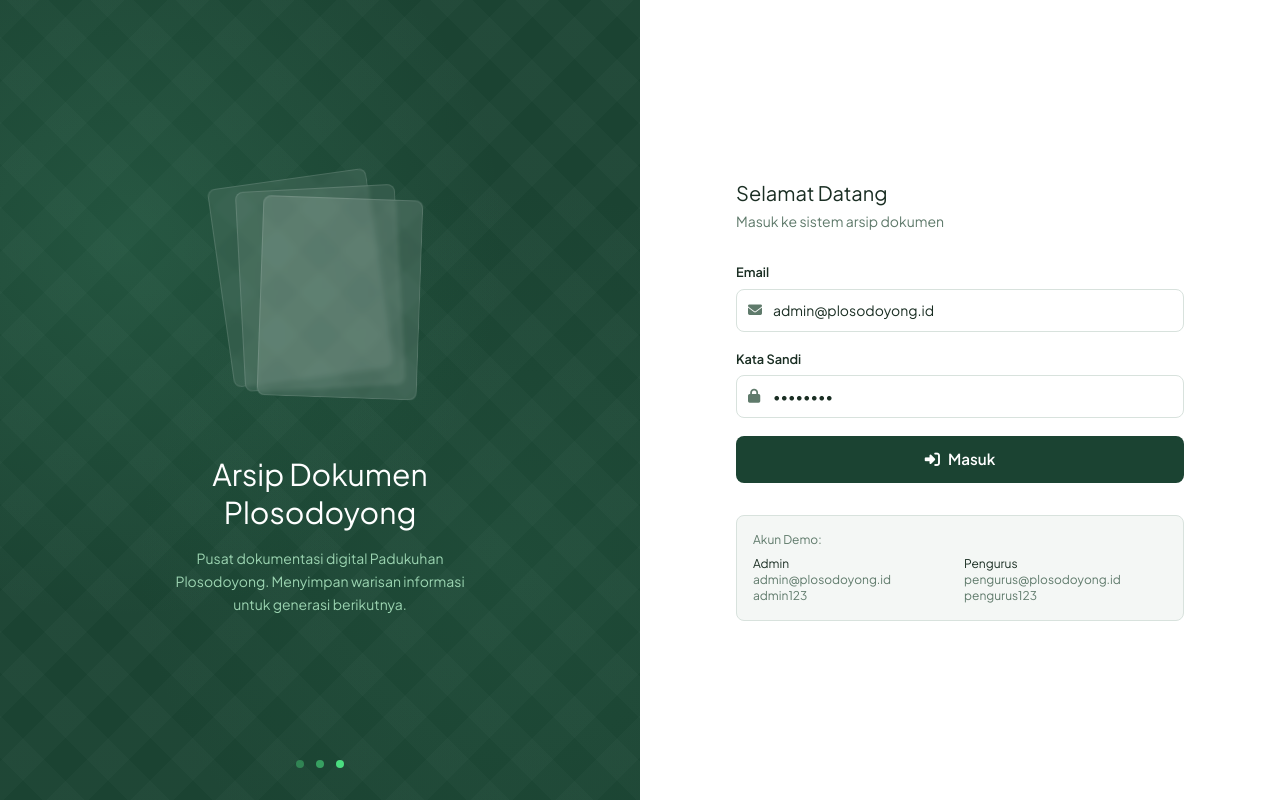
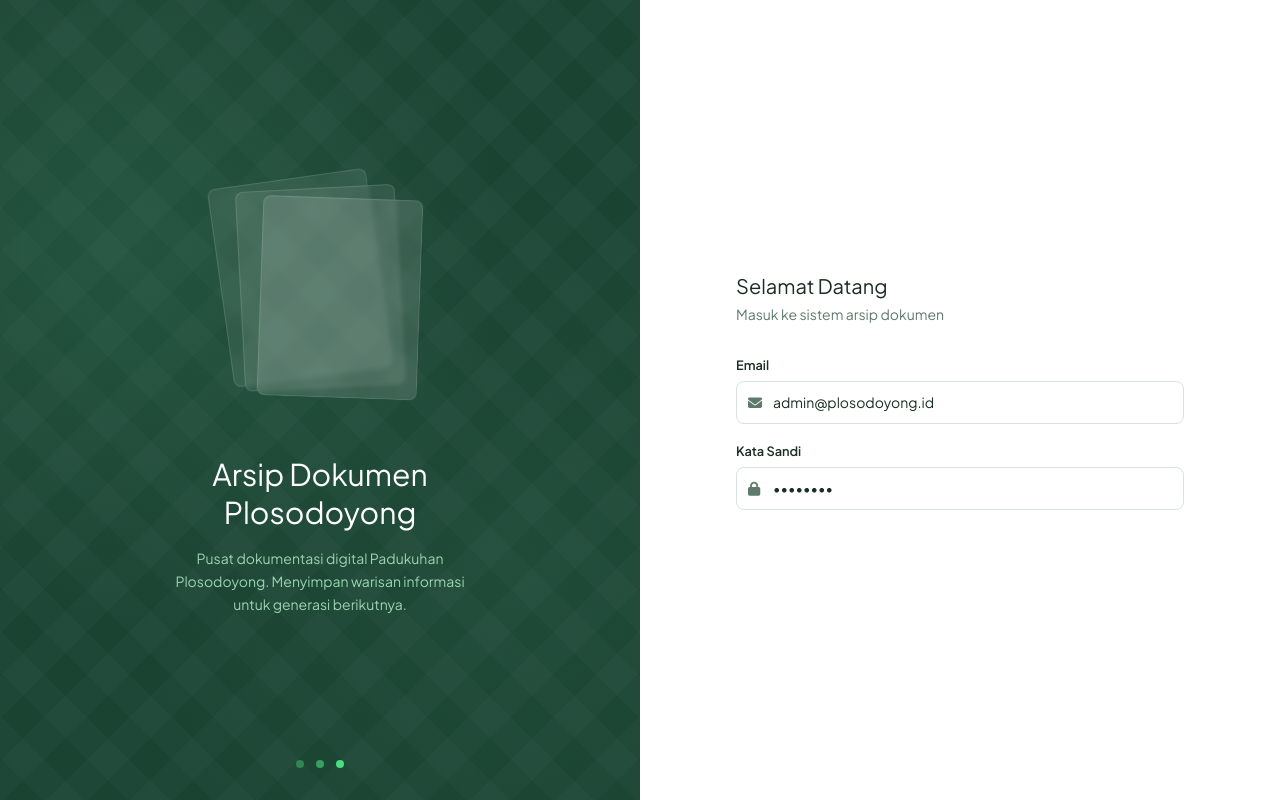
Before and after one commit to AchariusM/Website-Arsip-V2, a website: page index.html in a window 1280 px wide. Drawn offline with nearby package versions, Linux system fonts and the light colour scheme.

Commit message:
demo akun hilang

```diff
--- a/index.html
+++ b/index.html
@@ -49,16 +49,7 @@
                 <div class="relative">
                     <i class="fas fa-lock absolute left-3 top-1/2 -translate-y-1/2 text-sm" style="color: var(--text-muted);"></i>
                     <input id="loginPassword" type="password" class="form-input" style="padding-left: 36px;" placeholder="Masukkan kata sandi" value="admin123">
-                </div>
-            </div>
-            <div id="loginError" class="hidden mb-4 p-3 rounded-lg text-sm font-500" style="background: var(--danger-light); color: var(--danger);"><i class="fas fa-exclamation-circle mr-2"></i><span></span></div>
-            <button onclick="handleLogin()" class="btn btn-primary w-full justify-center" style="padding: 12px 20px; font-size: 0.95rem;"><i class="fas fa-sign-in-alt"></i> Masuk</button>
-            <div class="mt-8 p-4 rounded-lg" style="background: var(--bg); border: 1px solid var(--border);">
-                <p class="text-xs font-600 mb-2" style="color: var(--text-muted);">Akun Demo:</p>
-                <div class="grid grid-cols-2 gap-2 text-xs" style="color: var(--text-muted);">
-                    <div><span class="font-600" style="color: var(--text);">Admin</span><br>admin@plosodoyong.id<br>admin123</div>
-                    <div><span class="font-600" style="color: var(--text);">Pengurus</span><br>pengurus@plosodoyong.id<br>pengurus123</div>
-                </div>
+
             </div>
         </div>
     </div>
```
